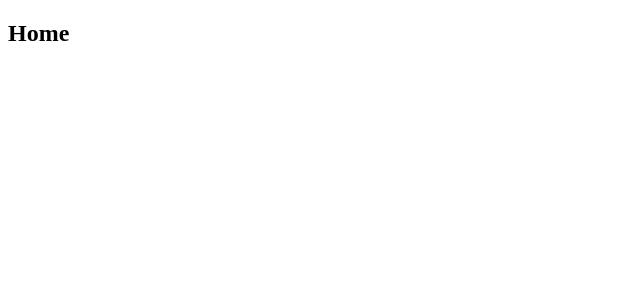
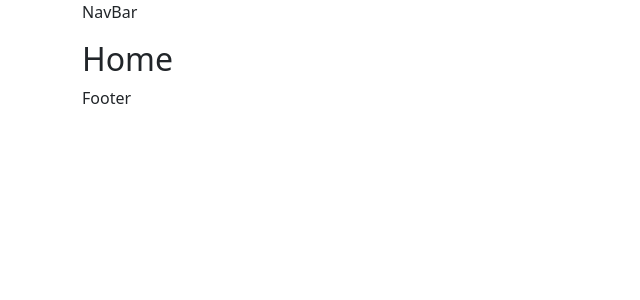
Before and after one commit to wierza/react-blog, a React (Create React App) app: page / in a window 1280 px wide. Shown: the top 300 px of the page, without its empty margins (0-640 px from the left). Built offline with nearby package versions, Linux system fonts and the light colour scheme.

Commit message:
Add Footer/Header/Navbar

```diff
--- a/package.json
+++ b/package.json
@@ -3,10 +3,10 @@
   "version": "0.1.0",
   "private": true,
   "dependencies": {
-    "bootstrap": "5.1.3",
+    "bootstrap": "^5.3.1",
     "font-awesome": "^4.7.0",
     "react": "^18.2.0",
-    "react-bootstrap": "2.0",
+    "react-bootstrap": "^2.8.0",
     "react-dom": "^18.2.0",
     "react-redux": "7.2.6",
     "react-router-dom": "6.0.1",
--- a/src/App.js
+++ b/src/App.js
@@ -6,12 +6,16 @@
 import EditPost from './components/pages/EditPosts';
 import About from './components/pages/About';
 import NotFound from './components/pages/NotFound';
+import Header from './components/views/Header';
+import Footer from './components/views/Footer';
+import { Container } from 'react-bootstrap';
 
 
 
 const App = () => {
   return (
-    <main>
+    <Container>
+      <Header />
       <Routes>
           <Route path="/" element={<Home />} />
           <Route path="/post/:postId" element={<SinglePost />} />
@@ -20,7 +24,8 @@
           <Route path="/about" element={<About />} />
           <Route path="*" element={<NotFound />} />
         </Routes>
-    </main>
+        <Footer />
+      </Container>
   );
 };
 
--- /dev/null
+++ b/src/components/views/Footer.js
@@ -0,0 +1,9 @@
+import React from "react";
+
+const Footer = () => {
+    return (
+        <p>Footer</p>
+    )
+};
+
+export default Footer;
--- /dev/null
+++ b/src/components/views/Header.js
@@ -0,0 +1,10 @@
+import React from "react";
+import NavBar from "./NavBar";
+
+const Header = () => {
+    return (
+        <NavBar />
+    )
+};
+
+export default Header;
--- /dev/null
+++ b/src/components/views/NavBar.js
@@ -0,0 +1,9 @@
+import React from "react";
+
+const NavBar = () => {
+    return (
+        <p>NavBar</p>
+    )
+};
+
+export default NavBar;
--- a/src/index.js
+++ b/src/index.js
@@ -4,6 +4,7 @@
 import { Provider } from 'react-redux'
 import App from './App';
 import { BrowserRouter } from 'react-router-dom';
+import 'bootstrap/dist/css/bootstrap.min.css';
 
 ReactDOM.render(
   <React.StrictMode>
```
Also changed, not shown: 1 other file (tests, documents, lock files or other folders).
